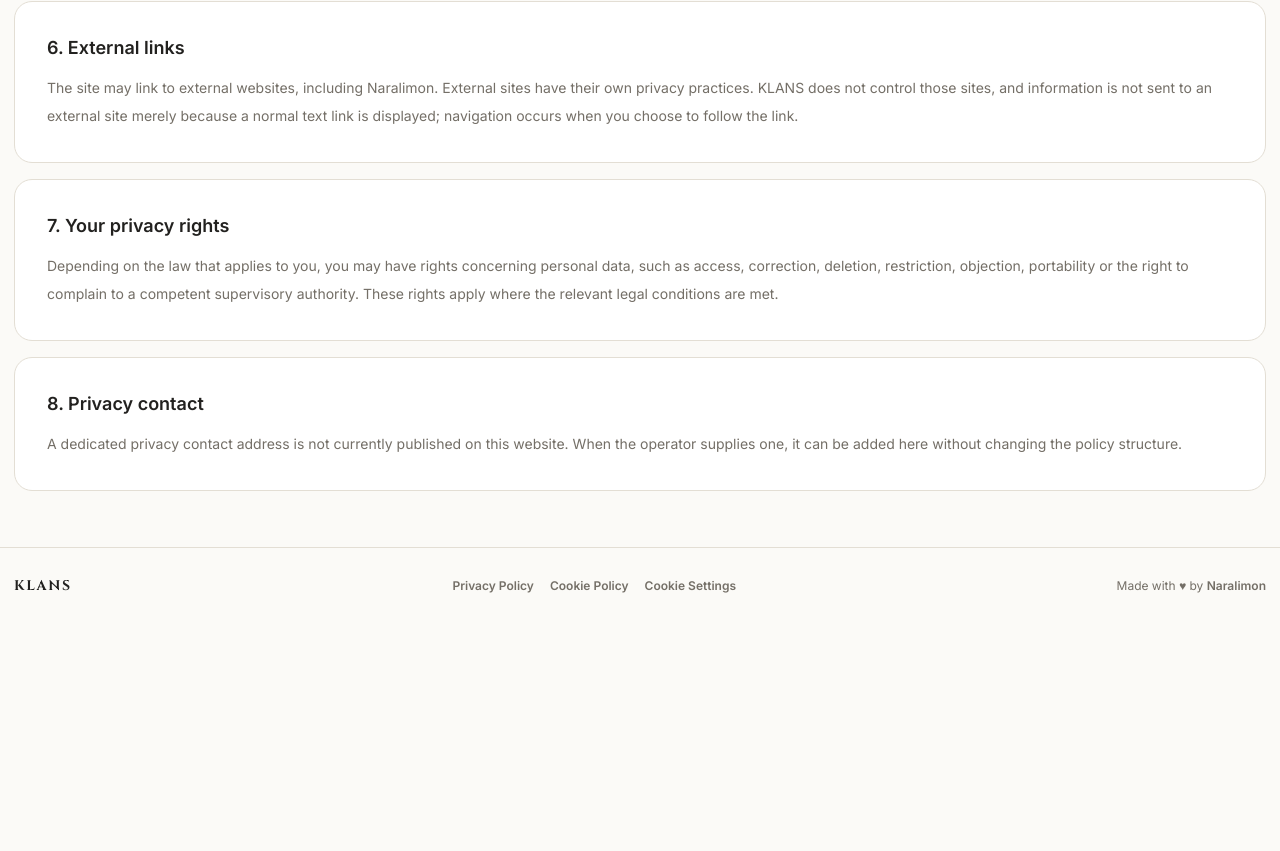
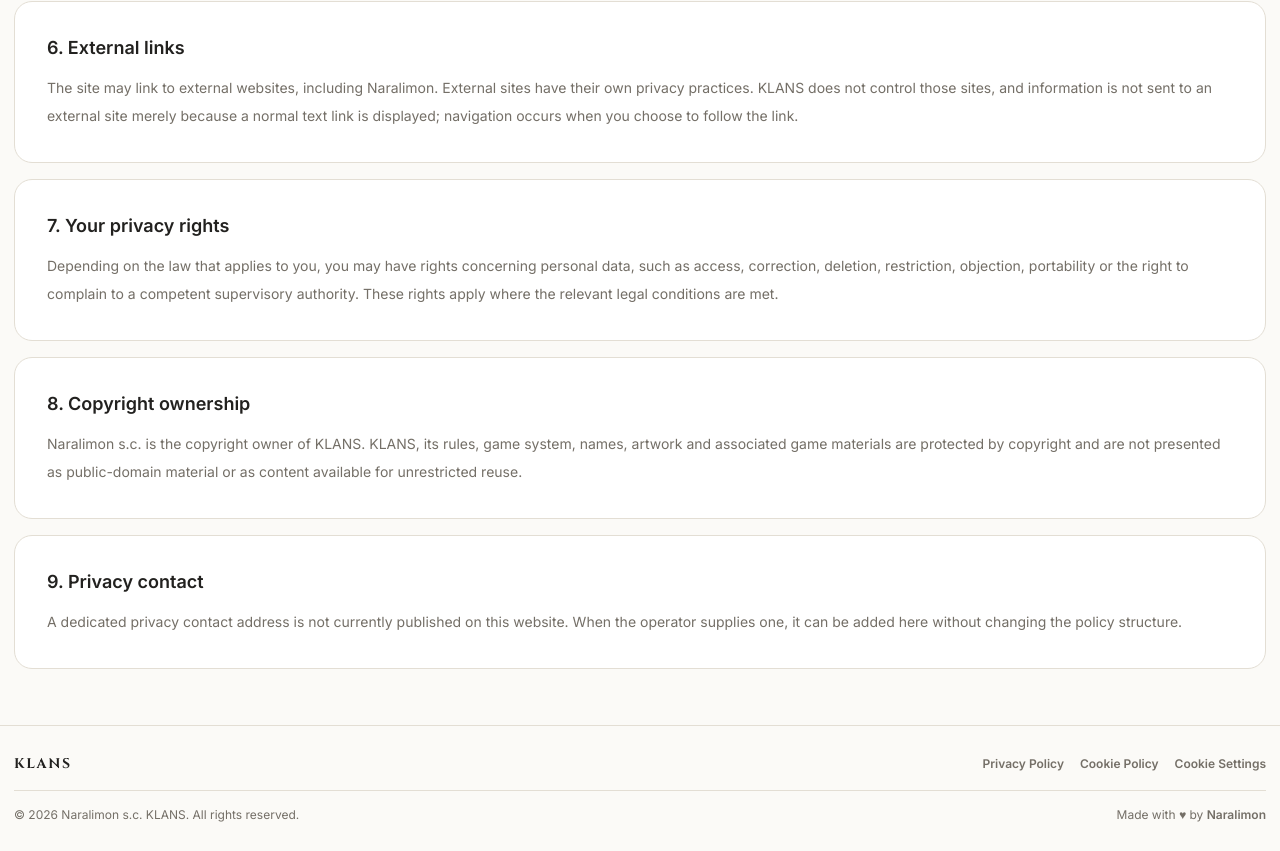
Before and after one commit to hubsienda/klans, a Next.js app: page /privacy in a window 1280 px wide. Shown: the part 1209-2060 px from the top of the page. Before the commit the page ends 1833 px from the top, so only its background shows below. Built offline with nearby package versions, Linux system fonts and the light colour scheme.

Commit message:
Add HOME navigation and KLANS copyright ownership
Add explicit HOME/INICIO navigation, Naralimon s.c. copyright ownership across the global footer and legal pages, rules-page notice, metadata ownership, and repository documentation.

```diff
--- a/app/layout.tsx
+++ b/app/layout.tsx
@@ -16,12 +16,19 @@ const cinzel = Cinzel({
   weight: ['500', '600', '700'],
 });
 
+const currentYear = new Date().getFullYear();
+
 export const metadata: Metadata = {
   title: {
     default: 'KLANS — Strategic Card Game',
     template: '%s | KLANS',
   },
   description: 'KLANS is a strategic faction card game of survival, conquest, diplomacy and betrayal, with a Human-vs-Computer browser adaptation.',
+  creator: 'Naralimon s.c.',
+  publisher: 'Naralimon s.c.',
+  other: {
+    copyright: `© ${currentYear} Naralimon s.c. KLANS. All rights reserved.`,
+  },
   icons: { icon: '/favicon.png', shortcut: '/favicon.png', apple: '/favicon.png' },
 };
 
--- a/components/CookiesContent.tsx
+++ b/components/CookiesContent.tsx
@@ -34,6 +34,10 @@ export function CookiesContent() {
           title: '6. Changing your choice',
           body: 'You can reopen the consent preferences at any time through Cookie Settings in the global footer. You can also clear KLANS site data using your browser settings. If the stored consent preference is removed, the consent banner will appear again on your next visit.',
         },
+        {
+          title: '7. KLANS ownership',
+          body: 'Naralimon s.c. is the copyright owner of KLANS. This cookie policy does not grant any licence or permission to reuse KLANS rules, game-system materials, names, artwork or associated game content.',
+        },
       ]
     : [
         {
@@ -60,6 +64,10 @@ export function CookiesContent() {
           title: '6. Cómo cambiar tu elección',
           body: 'Puedes volver a abrir las preferencias de consentimiento en cualquier momento mediante Configurar cookies en el pie de página global. También puedes borrar los datos de KLANS desde la configuración de tu navegador. Si se elimina la preferencia de consentimiento guardada, el aviso volverá a aparecer en tu siguiente visita.',
         },
+        {
+          title: '7. Titularidad de KLANS',
+          body: 'Naralimon s.c. es el titular de los derechos de autor de KLANS. Esta política de cookies no concede ninguna licencia ni permiso para reutilizar las reglas de KLANS, los materiales del sistema de juego, nombres, ilustraciones o contenidos asociados.',
+        },
       ];
 
   return (
@@ -83,7 +91,7 @@ export function CookiesContent() {
           </section>
         ))}
         <section className="rule-section">
-          <h2 className="text-lg font-semibold">{language === 'en' ? '7. Cookie settings' : '7. Configurar cookies'}</h2>
+          <h2 className="text-lg font-semibold">{language === 'en' ? '8. Cookie settings' : '8. Configurar cookies'}</h2>
           <p className="mt-3 text-sm leading-7 text-[var(--muted)]">
             {language === 'en'
               ? `Your consent record is stored locally under ${CONSENT_STORAGE_KEY}. You do not need to clear browser storage manually to change it.`
--- a/components/PrivacyContent.tsx
+++ b/components/PrivacyContent.tsx
@@ -36,6 +36,10 @@ export function PrivacyContent() {
           title: '7. Your privacy rights',
           body: 'Depending on the law that applies to you, you may have rights concerning personal data, such as access, correction, deletion, restriction, objection, portability or the right to complain to a competent supervisory authority. These rights apply where the relevant legal conditions are met.',
         },
+        {
+          title: '8. Copyright ownership',
+          body: 'Naralimon s.c. is the copyright owner of KLANS. KLANS, its rules, game system, names, artwork and associated game materials are protected by copyright and are not presented as public-domain material or as content available for unrestricted reuse.',
+        },
       ]
     : [
         {
@@ -65,6 +69,10 @@ export function PrivacyContent() {
         {
           title: '7. Tus derechos de privacidad',
           body: 'Dependiendo de la legislación que te resulte aplicable, puedes tener derechos sobre tus datos personales, como acceso, rectificación, supresión, limitación, oposición, portabilidad o el derecho a reclamar ante una autoridad de control competente. Estos derechos se aplican cuando se cumplen las condiciones legales correspondientes.',
+        },
+        {
+          title: '8. Titularidad de los derechos de autor',
+          body: 'Naralimon s.c. es el titular de los derechos de autor de KLANS. KLANS, sus reglas, sistema de juego, nombres, ilustraciones y materiales asociados están protegidos por derechos de autor y no se presentan como material de dominio público ni como contenido disponible para reutilización sin restricciones.',
         },
       ];
 
@@ -97,7 +105,7 @@ export function PrivacyContent() {
           </section>
         ))}
         <section className="rule-section">
-          <h2 className="text-lg font-semibold">{language === 'en' ? '8. Privacy contact' : '8. Contacto de privacidad'}</h2>
+          <h2 className="text-lg font-semibold">{language === 'en' ? '9. Privacy contact' : '9. Contacto de privacidad'}</h2>
           <p className="mt-3 text-sm leading-7 text-[var(--muted)]">{contactText}</p>
         </section>
       </div>
--- a/components/RulesContent.tsx
+++ b/components/RulesContent.tsx
@@ -6,6 +6,11 @@ import { useSite } from './SiteProvider';
 
 export function RulesContent() {
   const { language } = useSite();
+  const currentYear = new Date().getFullYear();
+  const copyrightNotice = language === 'en'
+    ? `KLANS, its rules, game system, names, artwork and associated game materials are protected by copyright. © ${currentYear} Naralimon s.c. All rights reserved.`
+    : `KLANS, sus reglas, sistema de juego, nombres, ilustraciones y materiales asociados están protegidos por derechos de autor. © ${currentYear} Naralimon s.c. Todos los derechos reservados.`;
+
   return (
     <main className="site-container py-10 sm:py-14">
       <header className="max-w-3xl">
@@ -42,6 +47,7 @@ export function RulesContent() {
               </div>
             </section>
           ))}
+          <p className="border-t border-[var(--line)] pt-5 text-xs leading-6 text-[var(--muted)]">{copyrightNotice}</p>
         </article>
       </div>
     </main>
--- a/components/SiteFooter.tsx
+++ b/components/SiteFooter.tsx
@@ -6,32 +6,40 @@ import { useConsent } from './ConsentProvider';
 
 export function SiteFooter({ language }: { language: Language }) {
   const { openPreferences } = useConsent();
+  const currentYear = new Date().getFullYear();
   const copy = language === 'en'
     ? {
         privacy: 'Privacy Policy',
         cookies: 'Cookie Policy',
         settings: 'Cookie Settings',
+        copyright: `© ${currentYear} Naralimon s.c. KLANS. All rights reserved.`,
       }
     : {
         privacy: 'Política de Privacidad',
         cookies: 'Política de Cookies',
         settings: 'Configurar cookies',
+        copyright: `© ${currentYear} Naralimon s.c. KLANS. Todos los derechos reservados.`,
       };
 
   return (
     <footer className="border-t border-[var(--line)] py-7">
-      <div className="site-container flex flex-col gap-4 text-xs text-[var(--muted)] md:flex-row md:items-center md:justify-between">
+      <div className="site-container flex flex-col gap-4 text-xs text-[var(--muted)]">
+        <div className="flex flex-col gap-4 md:flex-row md:items-center md:justify-between">
           <strong className="font-cinzel text-sm tracking-[0.12em] text-[var(--ink)]">KLANS</strong>
           <nav className="flex flex-wrap items-center gap-x-4 gap-y-2" aria-label={language === 'en' ? 'Legal links' : 'Enlaces legales'}>
             <Link href="/privacy" className="text-link">{copy.privacy}</Link>
             <Link href="/cookies" className="text-link">{copy.cookies}</Link>
             <button type="button" className="text-link text-left" onClick={openPreferences}>{copy.settings}</button>
           </nav>
+        </div>
+        <div className="flex flex-col gap-2 border-t border-[var(--line)] pt-4 sm:flex-row sm:items-center sm:justify-between">
+          <span>{copy.copyright}</span>
           <span>
             Made with <span aria-label="heart">♥</span> by{' '}
             <a className="text-link" href="https://naralimon.com" target="_blank" rel="noopener noreferrer">Naralimon</a>
           </span>
         </div>
+      </div>
     </footer>
   );
 }
--- a/components/SiteProvider.tsx
+++ b/components/SiteProvider.tsx
@@ -47,6 +47,7 @@ export function SiteProvider({ children }: { children: React.ReactNode }) {
 
   const value = useMemo(() => ({ language, setLanguage, theme, setTheme }), [language, theme]);
   const nav = [
+    { href: '/', label: t(language, 'home') },
     { href: '/play', label: t(language, 'play') },
     { href: '/rules', label: t(language, 'rules') },
     { href: '/factions', label: t(language, 'factions') },
```
Also changed, not shown: 1 other file (tests, documents, lock files or other folders). Lines whose indentation alone changed are shown as unchanged.
